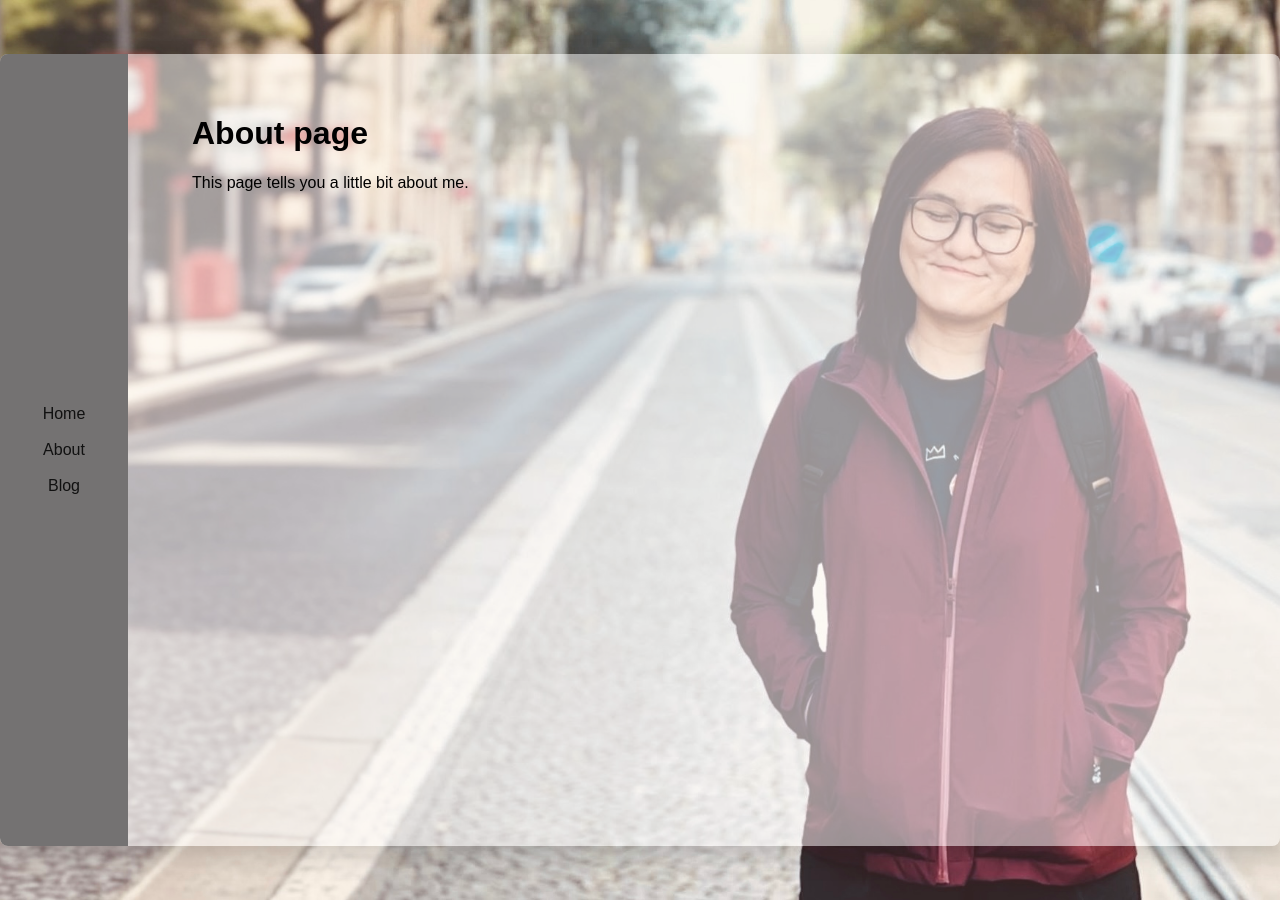
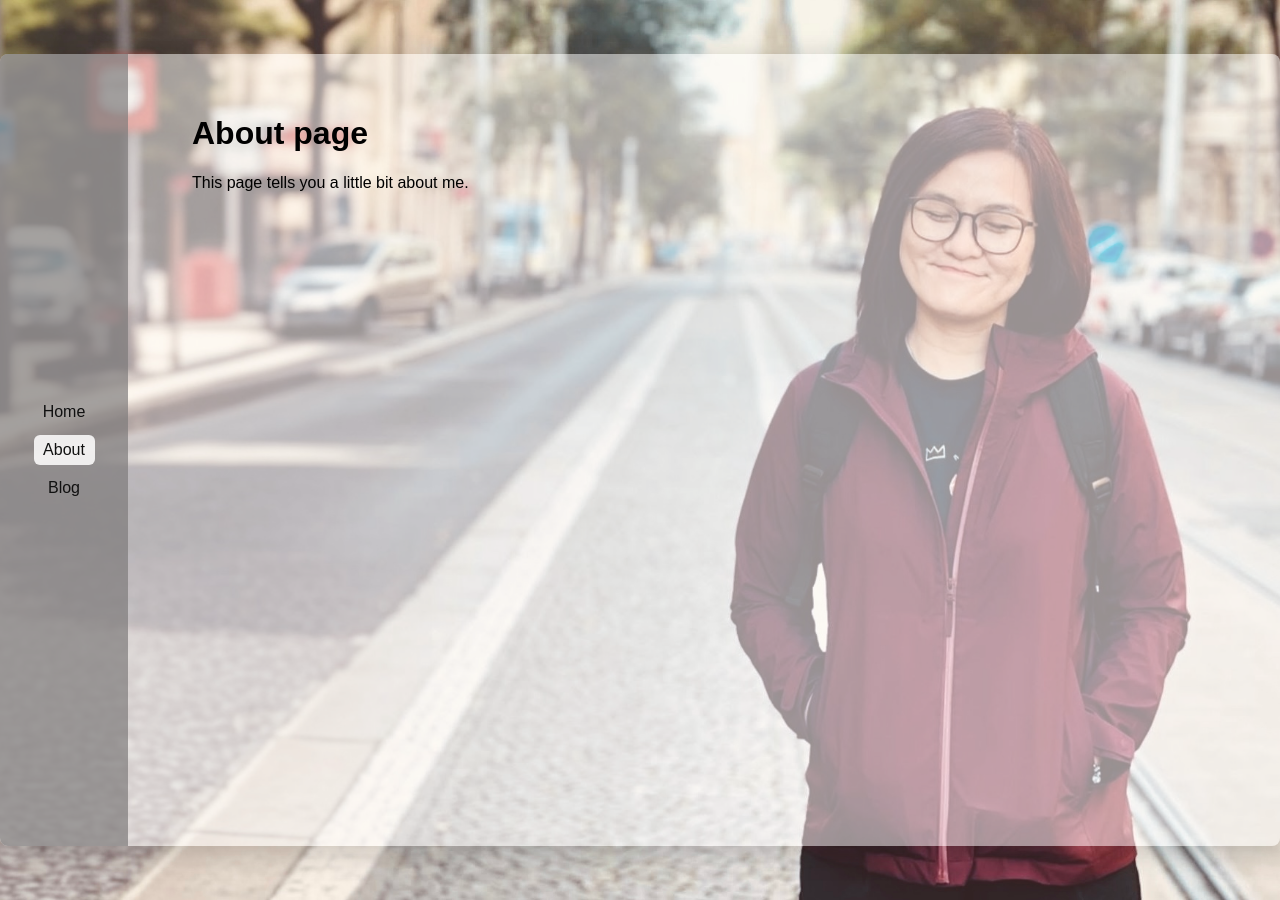
Before and after one commit to uyenhuongnghiepduhoc/uyenhuongnghiepduhoc.github.io, a Jekyll site: the page built from about.md, in a window 1280 px wide. Built offline with Jekyll 4.4.1, drawn with Linux system fonts in a browser that asks for light colours.

Commit message:
fix menu buttons

```diff
--- a/_layouts/secondary.html
+++ b/_layouts/secondary.html
@@ -10,8 +10,8 @@
     <nav class="side-nav" aria-label="Site navigation">
       <ul>
         <li><a href="{{ '/' | relative_url }}" class="{% if page.url == '/' or page.url == '' or page.url == '/index.html' %}current{% endif %}">Home</a></li>
-        <li><a href="./about.html">About</a></li>
-        <li><a href="./blog.html">Blog</a></li>
+        <li><a href="./about.html" class="{% if page.url contains 'about' %}current{% endif %}">About</a></li>
+        <li><a href="./blog.html" class="{% if page.url contains 'blog' %}current{% endif %}">Blog</a></li>
       </ul>
     </nav>
 
@@ -20,8 +20,8 @@
       <button id="menuToggle" class="menu-button" aria-expanded="false" aria-controls="menuDropdown">Menu ▾</button>
       <div id="menuDropdown" class="menu-dropdown" hidden>
         <a href="{{ '/' | relative_url }}" class="{% if page.url == '/' or page.url == '' or page.url == '/index.html' %}current{% endif %}">Home</a>
-        <a href="./about.html">About</a>
-        <a href="./blog.html">Blog</a>
+        <a href="./about.html" class="{% if page.url contains 'about' %}current{% endif %}">About</a>
+        <a href="./blog.html" class="{% if page.url contains 'blog' %}current{% endif %}">Blog</a>
       </div>
     </div>
 
--- a/assets/css/main.css
+++ b/assets/css/main.css
@@ -61,7 +61,7 @@ body {
 }
 
 .overlay {
-  position: absolute;
+  position: fixed;
   inset: 6vh 5vw; /* keep some breathing room from viewport edges */
   background: rgba(255,255,255,0.5);
   box-shadow: 0 6px 30px rgba(0,0,0,0.2);
@@ -77,7 +77,7 @@ body {
 
 /* side gray panel (10% width or min 120px) */
 .side-nav {
-  background: #747272; /* light gray */
+  background:  rgba(126, 123, 123, 0.7);
   width: 10%;
   min-width: 120px;
   display: flex;
@@ -100,7 +100,7 @@ body {
   font-family: Neogro, Arial, sans-serif;
 }
 .side-nav a.current {
-  background: rgba(255,255,255,0.9);
+  background: rgba(255,255,255,0.85);
   border-radius: 6px;
   padding: 0.4rem 0.6rem;
 }
@@ -111,6 +111,7 @@ body {
   padding: 2.5rem;
   color: #000;
   overflow: auto;
+  max-height: 100%;
   /* ensure text reads well on translucent background */
   -webkit-font-smoothing:antialiased;
   font-family: Neogro, Arial, sans-serif;
@@ -139,10 +140,14 @@ body {
   background: rgba(255,255,255,0.95);
   box-shadow: 0 6px 18px rgba(0,0,0,0.12);
   border-radius: 6px;
-  display: flex;
+  display: none;
   flex-direction: column;
   min-width: 150px;
   padding: 0.5rem;
+}
+/* show dropdown when not hidden (JS toggles the hidden attribute) */
+.menu-dropdown:not([hidden]) {
+  display: flex;
 }
 .menu-dropdown a {
   padding: 0.5rem 0.6rem;
@@ -204,7 +209,7 @@ body {
     .content .hero {
         position: absolute;
         left: 50%;
-        bottom: 6%;     /* distance from the bottom; adjust as needed */
+        bottom: 15%;     /* distance from the bottom; adjust as needed */
         top: auto;
         transform: translateX(-50%); /* only center horizontally */
         text-align: center;
```
Also changed, not shown: 5 other files.
